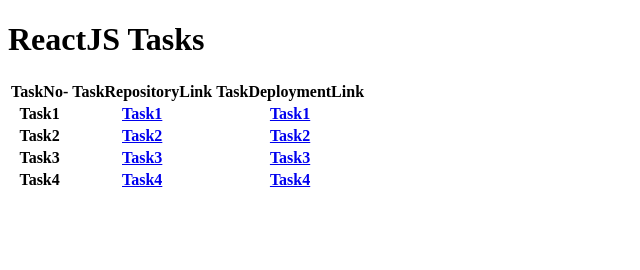
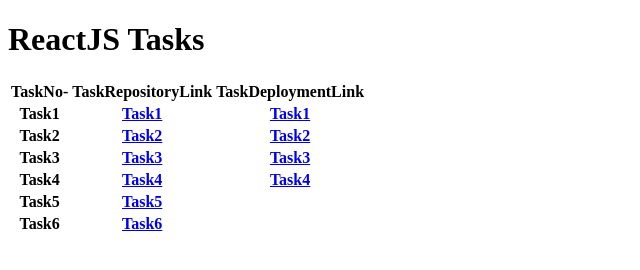
Before and after one commit to Suryaprakash-singh/reacttasks, a plain HTML site: page index.html in a window 1280 px wide. Shown: the whole page, without its empty margins (0-640 px from the left). Drawn offline with Linux system fonts and the light colour scheme.

Commit message:
Update index.html

```diff
--- a/index.html
+++ b/index.html
@@ -34,7 +34,14 @@
             <th><a href="https://github.com/Suryaprakash-singh/task4.git">Task4</a></th>
             <th><a href="https://suryaprakash-singh.github.io/task4/">Task4</a></th>
         </tr>
-
+        <tr>
+            <th>Task5</th>
+            <th><a href="https://github.com/Suryaprakash-singh/task5.git">Task5</th>
+        </tr>
+        <tr>
+            <th>Task6</th>
+            <th><a href="https://github.com/Suryaprakash-singh/task6.git">Task6</th>
+        </tr>
     </table>
 </body>
 </html>
```
